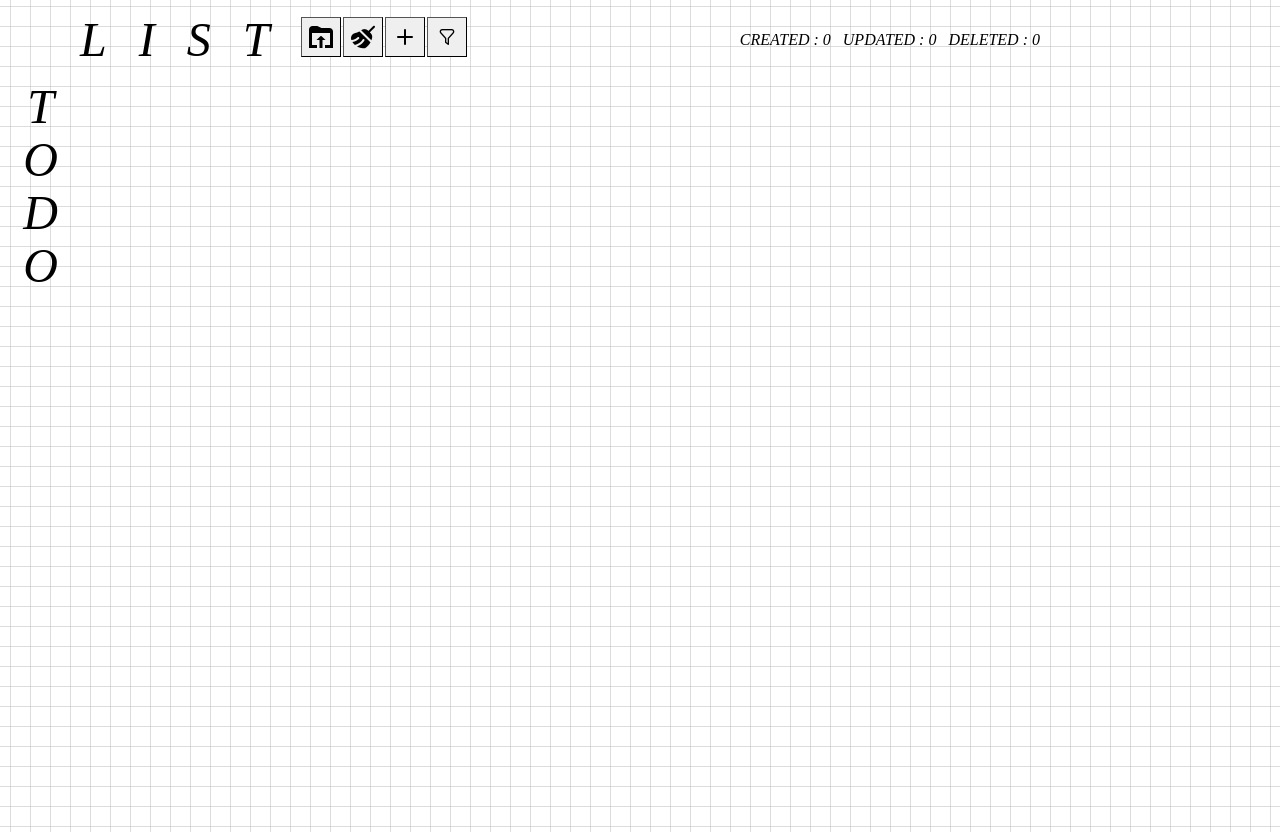
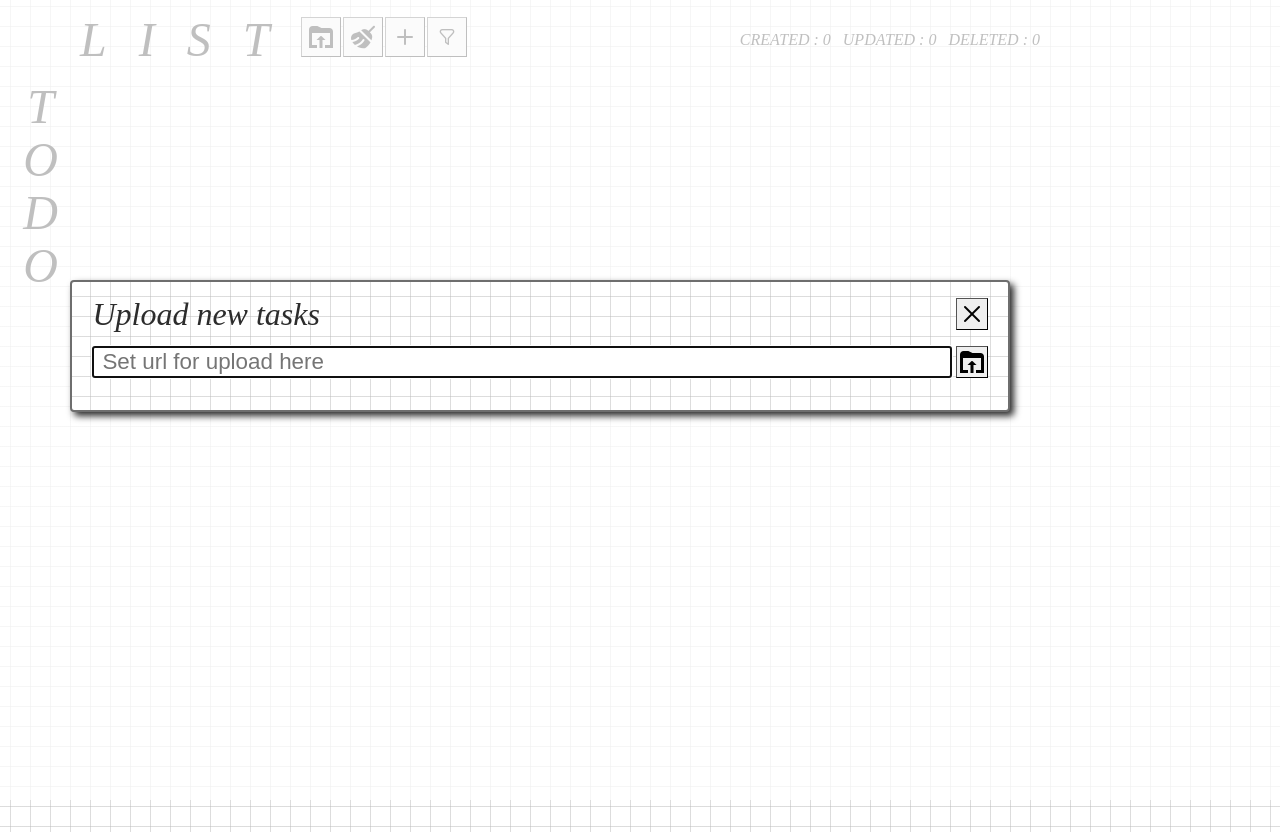
Before and after one commit to VitaliiDenysyuk/todo-list, a React (Create React App) app: page / in a window 1280 px wide. Both pictures are taken after a click on the button 321 px from the left and 37 px from the top of the page. Built offline with nearby package versions, Linux system fonts and the light colour scheme.

Commit message:
upload => redux

```diff
--- a/src/App.tsx
+++ b/src/App.tsx
@@ -1,5 +1,4 @@
 import React, { FormEvent } from "react";
-//import ReactModalInputStyled from "./components/ReactModalInput.style";
 import ReactModalInput from "react-modal";
 import Counters from "./components/Counters";
 import MainInputStyled from "./components/MainInput.style";
@@ -7,12 +6,9 @@ import TaskListStyled from "./components/TaskList.style";
 import { TitleButtonStyled } from "./components/ButtonWithImage.style";
 
 import { useAppDispatch, useAppSelector } from "./app/hook";
-import {
-  incrementCreated,
-  resetCounter,
-} from "./features/counters/counter-slice";
+import { resetCounter } from "./features/counters/counter-slice";
 import { setModalIsClosed, setModalIsOpen } from "./features/modal/modal-slice";
-import { addItem, resetTodoList } from "./features/todoList/todoList-slice";
+import { resetTodoList } from "./features/todoList/todoList-slice";
 
 import "./App.mudule.scss";
 
@@ -22,18 +18,7 @@ import filterPng from "./img/filter.png";
 import noFilterPng from "./img/nofilter.png";
 import plusPng from "./img/plus.png";
 
-import { getRandomColor } from "./help/general";
-import {
-  cleanInputText,
-  setInputText,
-} from "./features/inputText/inputText-slice";
 import { setFiltered, setNoFiltered } from "./features/filter/filter-slice";
-
-interface OneItemUpload {
-  text: string;
-  isCompleted: boolean;
-  id: string;
-}
 
 const customStyles = {
   content: {
@@ -56,50 +41,22 @@ const customStyles = {
     backgroundColor: "white",
     boxShadow: "4px 4px 7px",
     color: "#2c2c2c",
-    // transform: "translate(-50%, -50%)",
   },
 };
 
 const App = () => {
   const counter = useAppSelector((state) => state.counters);
-  const modalIsOpen = useAppSelector((state) => state.modal.value);
+  const modalIsOpen = useAppSelector((state) => state.modal);
   const filter = useAppSelector((state) => state.filter.value);
-
   const dispatch = useAppDispatch();
-
-  const inputText = useAppSelector((state) => state.inputText.value);
 
   ReactModalInput.setAppElement("#root");
   const openModal = () => {
-    dispatch(setModalIsOpen());
+    dispatch(setModalIsOpen("Add"));
   };
 
   const uploadButtonHadler = async () => {
-    if (!inputText) {
-      dispatch(setInputText("Set url for upload here"));
-      return;
-    }
-    try {
-      const response = await fetch(inputText, {
-        method: "GET",
-      });
-      const body = await response.json();
-      body.map((item: OneItemUpload) =>
-        dispatch(
-          addItem({
-            text: item.text,
-            finished: item.isCompleted,
-            key: item.id + " " + Date.now(),
-            deleted: false,
-            textColor: getRandomColor(),
-          })
-        )
-      );
-      dispatch(cleanInputText());
-      dispatch(incrementCreated(body.body.length));
-    } catch (err) {
-      dispatch(setInputText(`Error: ${err}`));
-    }
+    dispatch(setModalIsOpen("Upload"));
   };
 
   const cleanButtonHadler = () => {
@@ -126,12 +83,12 @@ const App = () => {
   return (
     <div id="app" className="App">
       <ReactModalInput
-        isOpen={modalIsOpen}
+        isOpen={modalIsOpen.value}
         onRequestClose={closeModal}
         shouldCloseOnEsc={true}
         style={customStyles}
         // shouldCloseOnOverlayClick={false}
-        contentLabel="Add new task"
+        contentLabel="Add new tasks"
       >
         <form onSubmit={handlerOnSubmitMainInput}>
           <MainInputStyled />
--- a/src/components/MainInput.tsx
+++ b/src/components/MainInput.tsx
@@ -19,11 +19,17 @@ export interface MainInputProps {
   className?: string;
 }
 
+interface OneItemUpload {
+  text: string;
+  isCompleted: boolean;
+  id: string;
+}
+
 const MainInput = ({ className }: MainInputProps) => {
   const dispatch = useAppDispatch();
 
   const inputText = useAppSelector((state) => state.inputText.value);
-
+  const modalIsOpenKind = useAppSelector((state) => state.modal.kind);
   const inputTextHandler = (e: ChangeEvent<HTMLInputElement>) => {
     dispatch(setInputText(e.target.value));
   };
@@ -39,9 +45,11 @@ const MainInput = ({ className }: MainInputProps) => {
           textColor: getRandomColor(),
         })
       );
+      dispatch(incrementCreated(1));
       dispatch(cleanInputText());
-      dispatch(incrementCreated(1));
+      document.getElementById("mainInput")?.focus();
     }
+
   };
 
   const onKeyDownHandler = (e: KeyboardEvent<HTMLInputElement>) => {
@@ -52,10 +60,40 @@ const MainInput = ({ className }: MainInputProps) => {
   const closeModal = () => {
     dispatch(setModalIsClosed());
   };
+
+  const uploadButtonHadler = async () => {
+    if (!inputText) {
+      dispatch(setInputText("Set url for upload here"));
+      return;
+    }
+    try {
+      const response = await fetch(inputText, {
+        method: "GET",
+      });
+      const body = await response.json();
+      body.map((item: OneItemUpload) =>
+        dispatch(
+          addItem({
+            text: item.text,
+            finished: item.isCompleted,
+            key: item.id + " " + Date.now(),
+            deleted: false,
+            textColor: getRandomColor(),
+          })
+        )
+      );
+      dispatch(cleanInputText());
+      dispatch(incrementCreated(body.length));
+      closeModal();
+    } catch (err) {
+      dispatch(setInputText(`Error: ${err}`));
+    }
+  };
+
   return (
     <div className={className}>
       <InputBlockTytleStyled>
-        <h2>Add new tasks</h2>
+        <h2>{modalIsOpenKind} new tasks</h2>
         <ButtonWithImage
           type="button"
           onClick={closeModal}
@@ -64,17 +102,27 @@ const MainInput = ({ className }: MainInputProps) => {
       </InputBlockTytleStyled>
       <InputBlockStyled>
         <input
+          placeholder={modalIsOpenKind === "Add" ?"":"Set url for upload here"}
+          id="mainInput"
           autoFocus
           onChange={inputTextHandler}
           onKeyDown={onKeyDownHandler}
           type="text"
           value={inputText}
         ></input>
-        <ButtonWithImage
-          type="button"
-          onClick={buttonAddClick}
-          backgroundurl={plusPng}
-        ></ButtonWithImage>
+        {modalIsOpenKind === "Add" ? (
+          <ButtonWithImage
+            type="button"
+            onClick={buttonAddClick}
+            backgroundurl={plusPng}
+          ></ButtonWithImage>
+        ) : (
+          <ButtonWithImage
+            type="button"
+            onClick={uploadButtonHadler}
+            backgroundurl={uploadPng}
+          ></ButtonWithImage>
+        )}
       </InputBlockStyled>
     </div>
   );
--- a/src/features/modal/modal-slice.ts
+++ b/src/features/modal/modal-slice.ts
@@ -1,11 +1,13 @@
-import { createSlice } from "@reduxjs/toolkit";
+import { createSlice, PayloadAction } from "@reduxjs/toolkit";
 
 interface ModalState {
   value: boolean;
+  kind: string;
 }
 
 const initialState: ModalState = {
   value: false,
+  kind: "",
 };
 
 const modalSlice = createSlice({
@@ -13,14 +15,16 @@ const modalSlice = createSlice({
   initialState,
 
   reducers: {
-    setModalIsOpen(state) {
+    setModalIsOpen(state, action: PayloadAction<string>) {
       // it's okay to do this because immer makes it immutable
       // under the hood
       state.value = true;
+      state.kind = action.payload;
     },
 
     setModalIsClosed(state) {
       state.value = false;
+      state.kind = "";
     },
   },
 });
```
